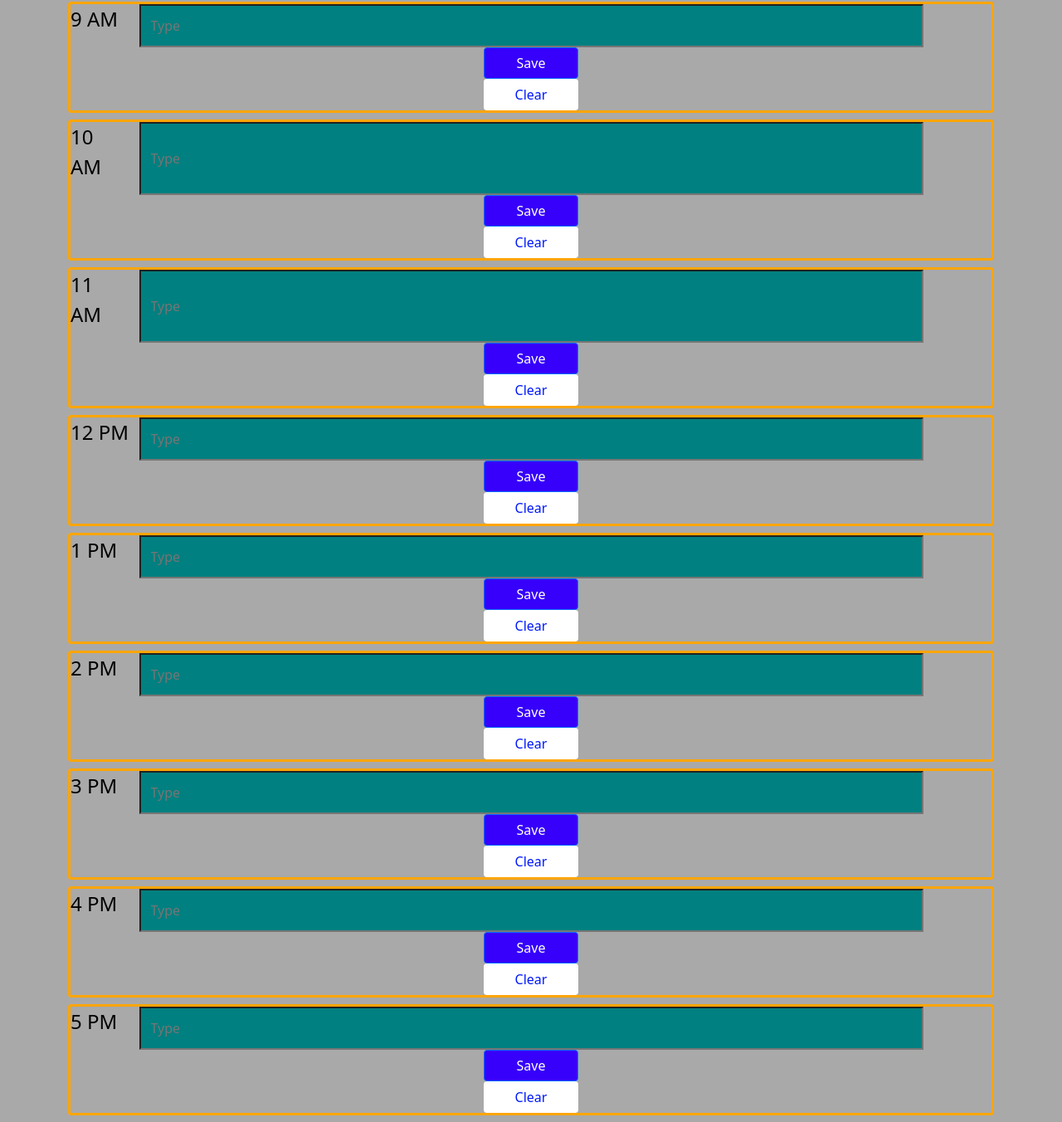
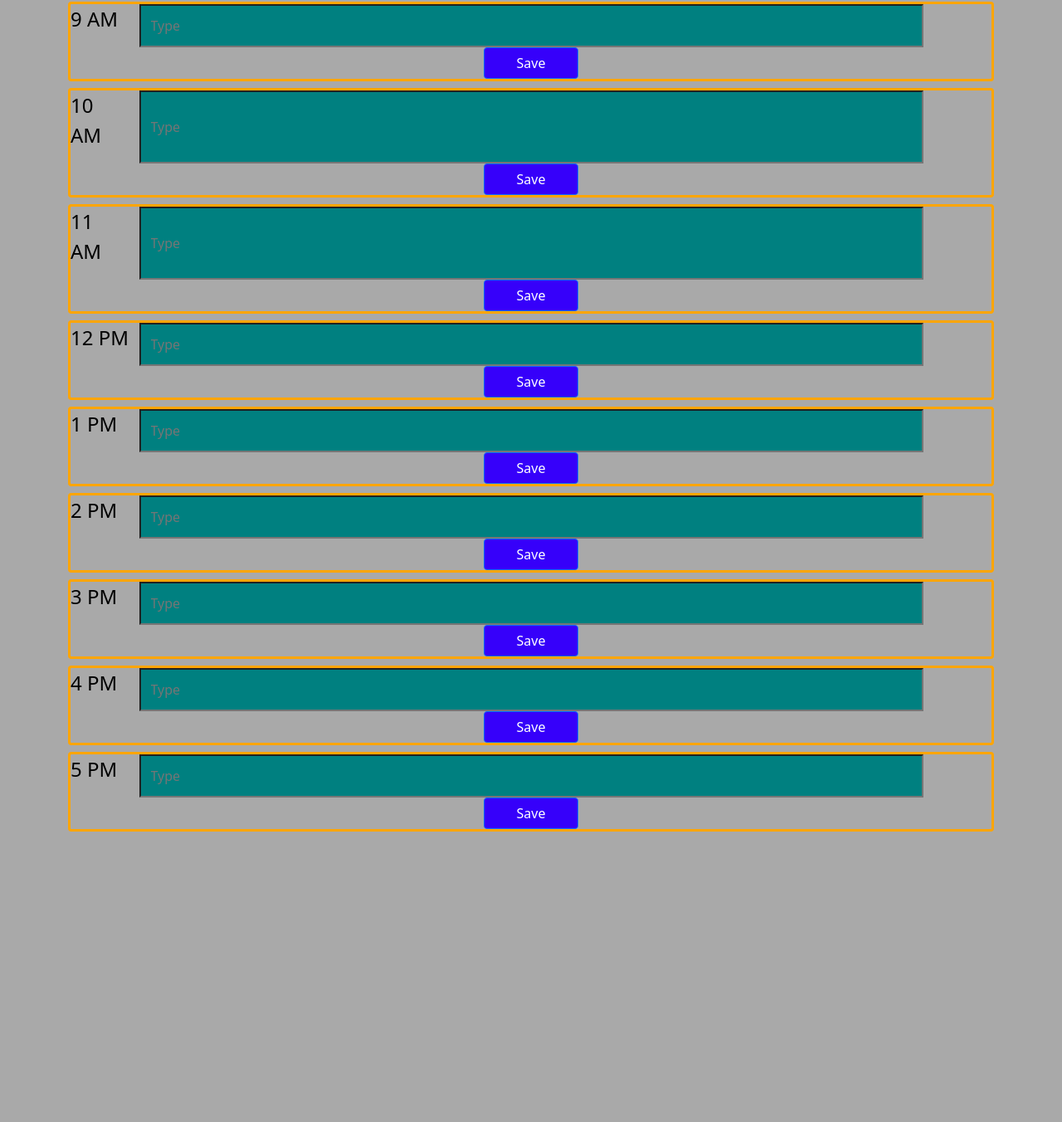
Before and after one commit to gammahazard/WorkDayPlanner, a plain HTML site: page src/index.html in a window 1280 px wide. Shown: the part 129-1481 px from the top of the page at 83% size. After the commit the page ends 1139 px from the top, so only its background shows below. Drawn offline with nearby package versions, Linux system fonts and the light colour scheme.

Commit message:
scrapped clear button
was not part of acceptance criteria anyways

```diff
--- a/src/index.html
+++ b/src/index.html
@@ -34,7 +34,7 @@
           <p id="timeP" class="col-1"> 9 AM</p>
             <input type="text" id="9" class="col-10" placeholder="Type"></input>
             <button class="button btn btn-primary col-3" id="savebtn" >Save</button>
-            <button class="button btn btn-primray col-2"id='clearbtn'>Clear</button>
+
         </div>
       </div>
       <!-- 10 AM -->
@@ -44,7 +44,7 @@
           <!-- id tied with array of hours for color coding blocks-->
             <input type="text" id="10" class="col-10" placeholder="Type"></input>
             <button class="button btn btn-primary col-3" id="savebtn" >Save</button>
-            <button class="button btn btn-primray col-2"id='clearbtn'>Clear</button>
+
         </div>
       </div>
       <!-- 11 AM -->
@@ -53,7 +53,7 @@
           <p id="timeP" class="col-1"> 11 AM</p>
             <input type="text" id="11" class="col-10" placeholder="Type"></input>
           <button class="button btn btn-primary col-3" id="savebtn" >Save</button>
-          <button class="button btn btn-primray col-2"id='clearbtn'>Clear</button>
+
         </div>
       </div>
       <!-- 12 AM -->
@@ -62,7 +62,7 @@
           <p id="timeP" class="col-1"> 12 PM</p>
             <input type="text" id="12" class="col-10" placeholder="Type"></input>
             <button class="button btn btn-primary col-3" id="savebtn" >Save</button>
-            <button class="button btn btn-primray col-2"id='clearbtn'>Clear</button>
+
         </div>
       </div>
       <!-- 1 PM -->
@@ -71,7 +71,7 @@
           <p id="timeP" class="col-1"> 1 PM</p>
             <input type="text" id="13" class="col-10" placeholder="Type"></input>
             <button class="button btn btn-primary col-3" id="savebtn" >Save</button>
-            <button class="button btn btn-primray col-2"id='clearbtn'>Clear</button>
+
         </div>
       </div>
       <!-- 2 PM -->
@@ -80,7 +80,7 @@
           <p id="timeP" class="col-1"> 2 PM</p>
             <input type="text" id="14" class="col-10" placeholder="Type"></input>
             <button class="button btn btn-primary col-3" id="savebtn" >Save</button>
-            <button class="button btn btn-primray col-2"id='clearbtn'>Clear</button>
+
         </div>
       </div>
       <!-- 3 PM -->
@@ -89,7 +89,7 @@
           <p id="timeP" class="col-1"> 3 PM</p>
             <input type="text" id="15" class="col-10" placeholder="Type"></input>
             <button class="button btn btn-primary col-3" id="savebtn" >Save</button>
-            <button class="button btn btn-primray col-2"id='clearbtn'>Clear</button>
+
         </div>
       </div>
       <!-- 4 PM -->
@@ -98,7 +98,7 @@
           <p id="timeP" class="col-1"> 4 PM</p>
             <input type="text" id="16" class="col-10" placeholder="Type"></input>
             <button class="button btn btn-primary col-3" id="savebtn" >Save</button>
-            <button class="button btn btn-primray col-2"id='clearbtn'>Clear</button>
+
         </div>
       </div>
       <!-- 5 PM -->
@@ -107,7 +107,7 @@
           <p id="timeP" class="col-1"> 5 PM</p>
             <input type="text" id="17" class="col-10" placeholder="Type"></input>
             <button class="button btn btn-primary col-3" id="savebtn" >Save</button>
-            <button class="button btn btn-primray col-2"id='clearbtn'>Clear</button>
+
         </div>
       </div>
     </div>
--- a/src/js/script.js
+++ b/src/js/script.js
@@ -1,3 +1,5 @@
+
+
 $(document).ready(function() {
    // moment.js to show date
     var timeDate = moment().format("dddd, MMMM Do YYYY, h:mm:ss a");
```
